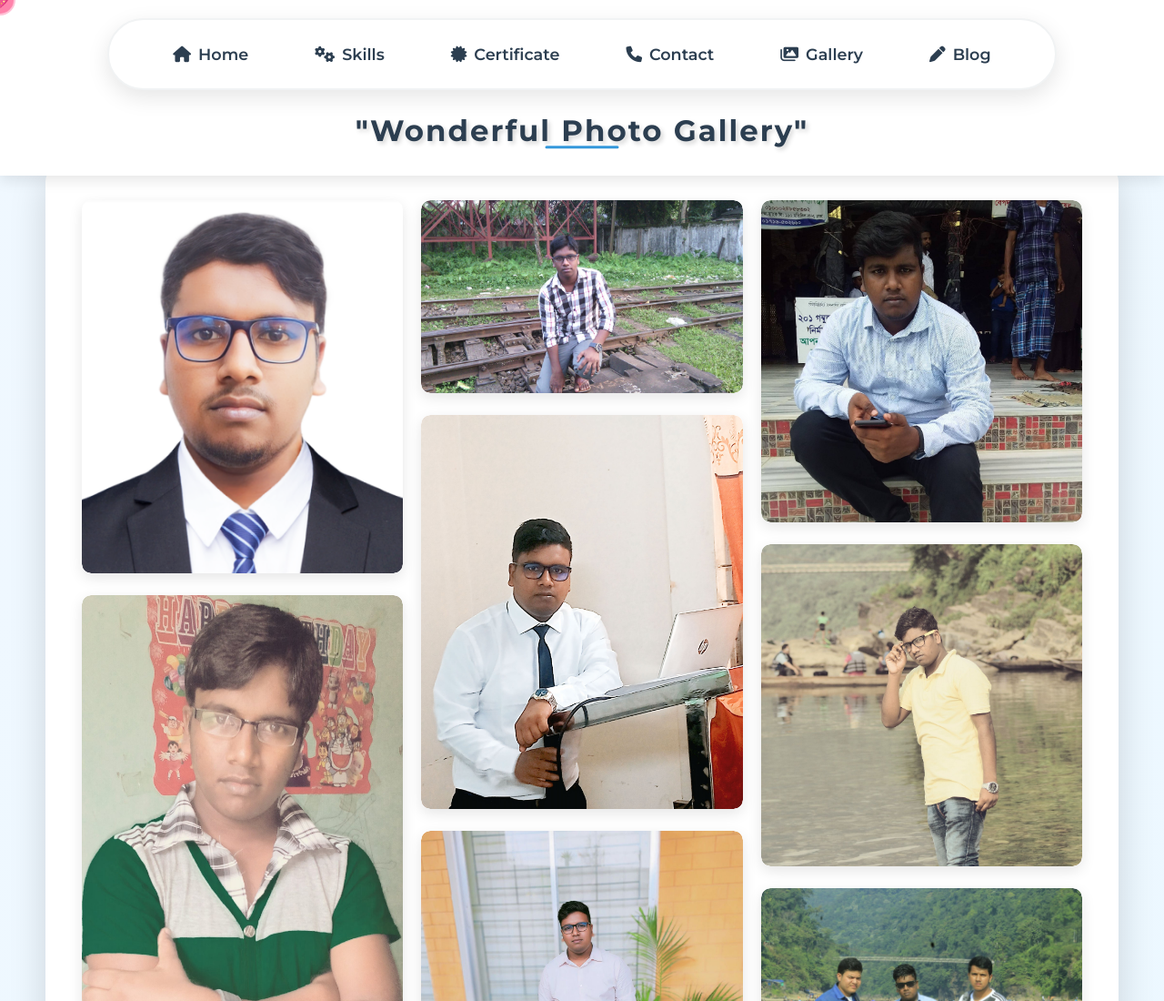
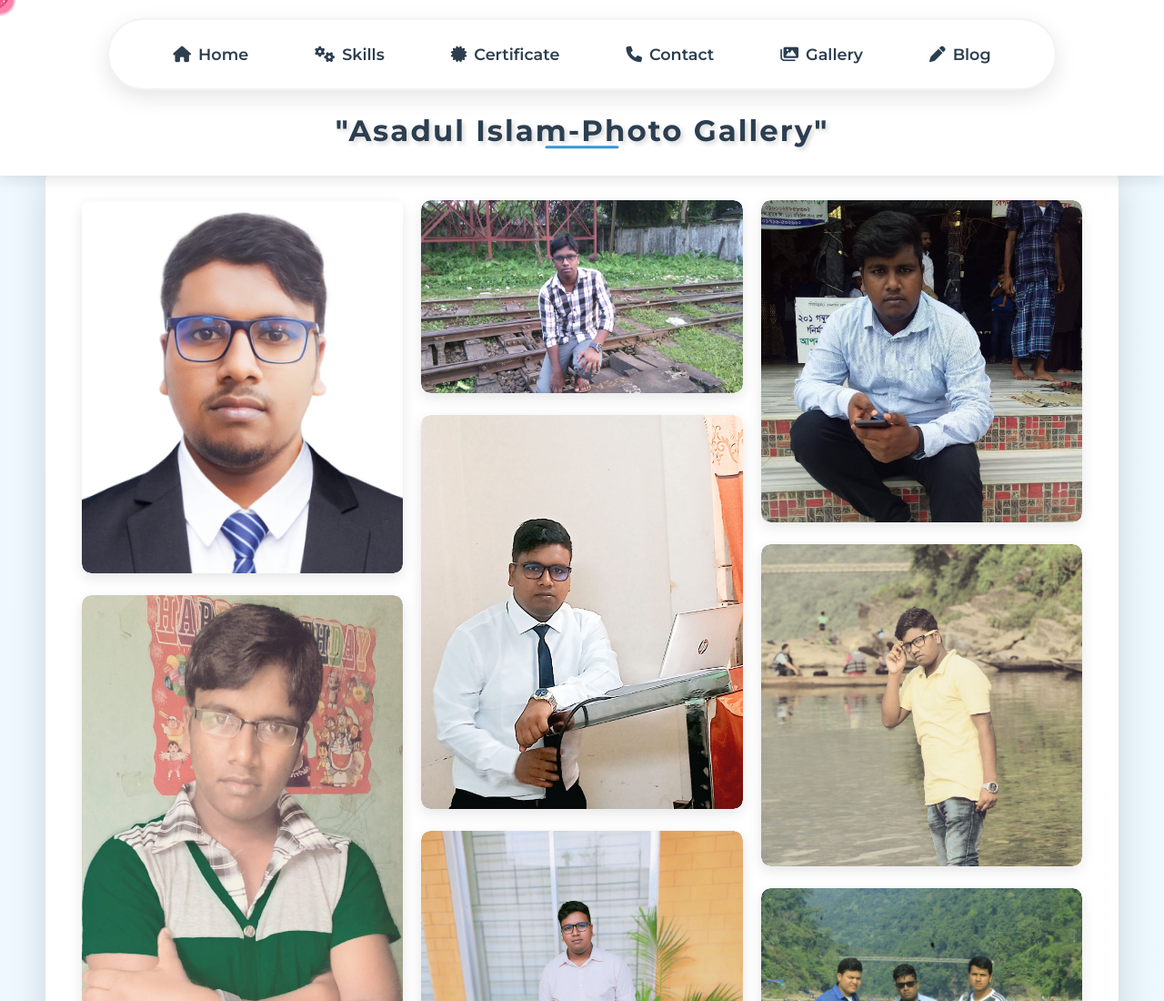
Before and after one commit to asadul-it/portfolio, a plain HTML site: page photo-gallery.html in a window 1280 px wide. Shown: the top 1100 px of the page at 91% size. Drawn offline with Linux system fonts and the light colour scheme.

Commit message:
photo-gallery.html

```diff
--- a/photo-gallery.html
+++ b/photo-gallery.html
@@ -3,7 +3,7 @@
 <head>
     <meta charset="UTF-8">
     <meta name="viewport" content="width=device-width, initial-scale=1.0">
-    <title>My Artistic Photo Gallery</title>
+    <title>Asadul Islam - Photo Gallery</title>
 
 
 
@@ -1225,7 +1225,7 @@ getCLS((cls) => {
 
         </ul>
     </nav>
-    <h1 class="title">"Wonderful Photo Gallery"</h1>
+    <h1 class="title">"Asadul Islam-Photo Gallery"</h1>
 </div>
 
 
```
